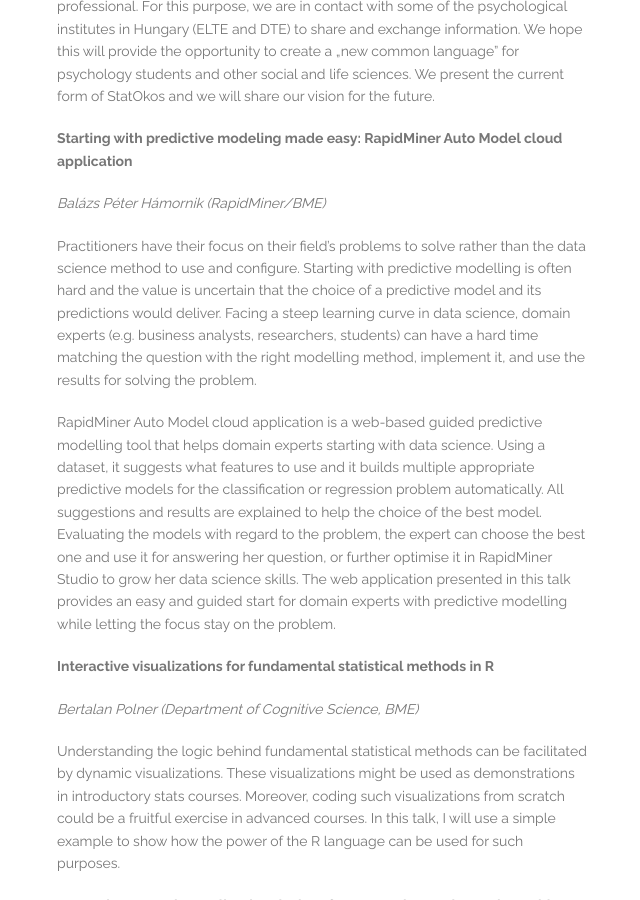
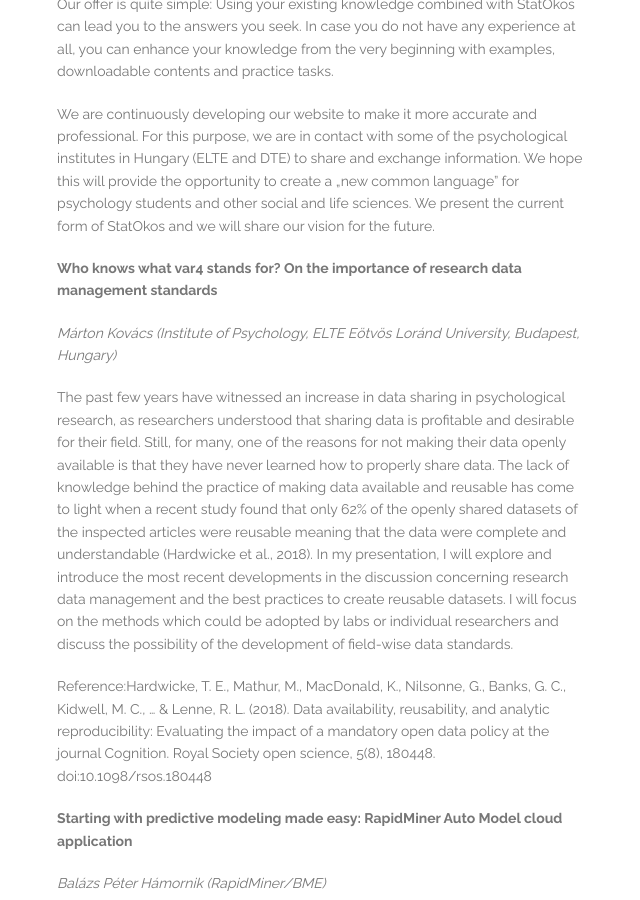
Before and after one commit to cogstat/cogstat_website, a Jekyll site: the page built from best_practices_symposium/program.md, in a window 1280 px wide and 900 px high, scrolled down 4148 px. Shown: the whole window, without its empty margins (38-678 px from the left). Built offline with Jekyll 4.4.1, drawn with Linux system fonts in a browser that asks for light colours; some of the changed text lies outside the part shown.

Commit message:
Update program.md

```diff
--- a/best_practices_symposium/program.md
+++ b/best_practices_symposium/program.md
@@ -47,6 +47,10 @@
 __A new common language: StatOkos__
 
 _Csaba Kazinczi, Emese Alter, Adrienn Holczer (University of Szeged, Department of Psychology)_
+
+__Who knows what var4 stands for? On the importance of research data management standards__
+
+_Márton Kovács (Institute of Psychology, ELTE Eötvös Loránd University, Budapest, Hungary)_
 
 #### Software solutions
 
@@ -120,6 +124,14 @@
 
 We are continuously developing our website to make it more accurate and professional. For this purpose, we are in contact with some of the psychological institutes in Hungary (ELTE and DTE) to share and exchange information. We hope this will provide the opportunity to create a „new common language” for psychology students and other social and life sciences. We present the current form of StatOkos and we will share our vision for the future.
 
+__Who knows what var4 stands for? On the importance of research data management standards__
+
+_Márton Kovács (Institute of Psychology, ELTE Eötvös Loránd University, Budapest, Hungary)_
+
+The past few years have witnessed an increase in data sharing in psychological research, as researchers understood that sharing data is profitable and desirable for their field. Still, for many, one of the reasons for not making their data openly available is that they have never learned how to properly share data. The lack of knowledge behind the practice of making data available and reusable has come to light when a recent study found that only 62% of the openly shared datasets of the inspected articles were reusable meaning that the data were complete and understandable (Hardwicke et al., 2018). In my presentation, I will explore and introduce the most recent developments in the discussion concerning research data management and the best practices to create reusable datasets. I will focus on the methods which could be adopted by labs or individual researchers and discuss the possibility of the development of field-wise data standards.
+
+Reference:Hardwicke, T. E., Mathur, M., MacDonald, K., Nilsonne, G., Banks, G. C., Kidwell, M. C., ... & Lenne, R. L. (2018). Data availability, reusability, and analytic reproducibility: Evaluating the impact of a mandatory open data policy at the journal Cognition. Royal Society open science, 5(8), 180448. doi:10.1098/rsos.180448
+
 __Starting with predictive modeling made easy: RapidMiner Auto Model cloud application__
 
 _Balázs Péter Hámornik (RapidMiner/BME)_
```
